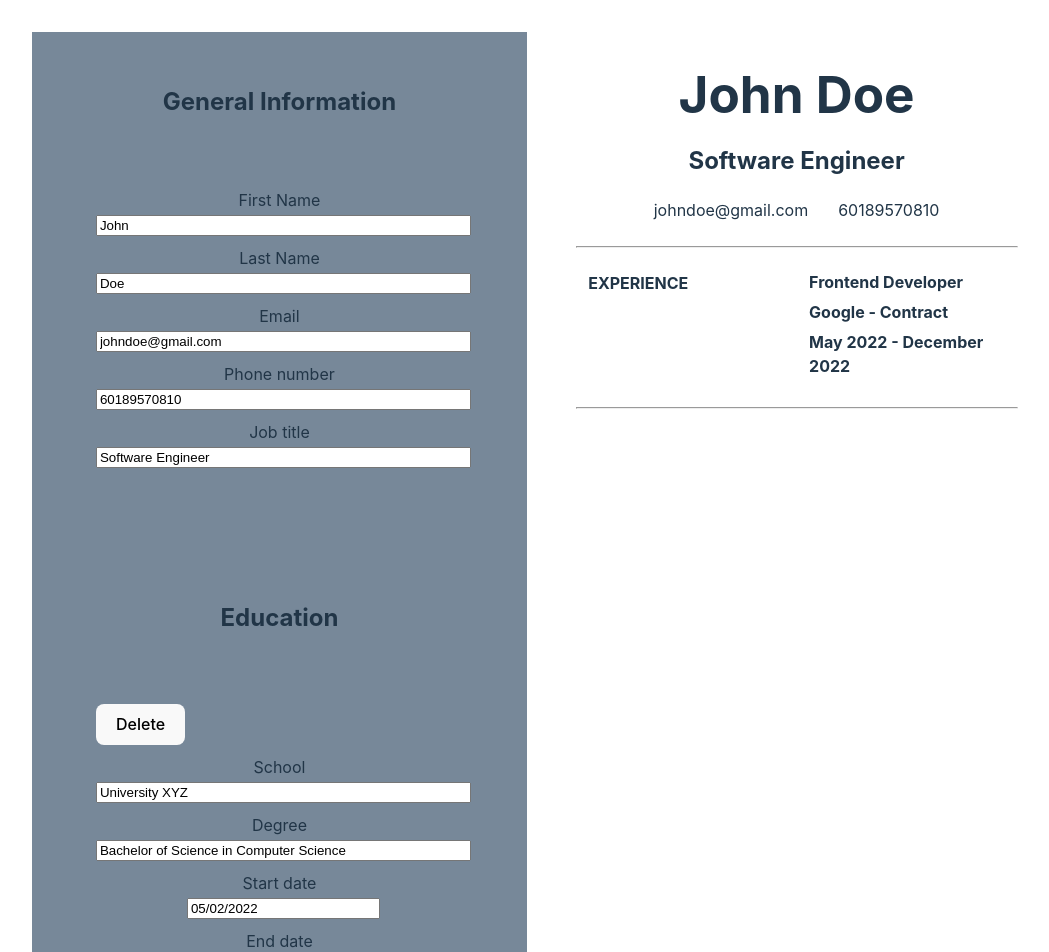
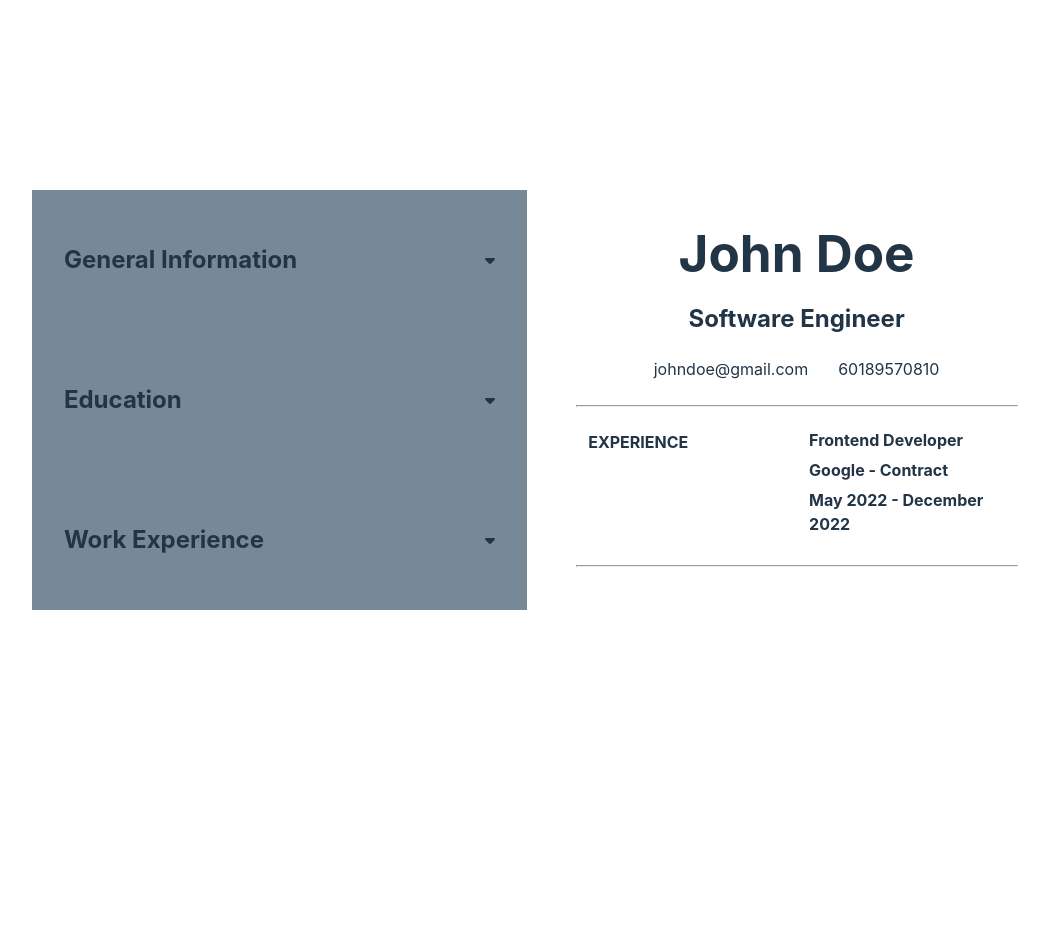
Before and after one commit to nabelk/cv-application, a React (Vite) app: page / in a window 1280 px wide. Shown: the top 952 px of the page, without its empty margins (102-1151 px from the left). After the commit the page ends 800 px from the top, so only its background shows below. Built offline with nearby package versions, Linux system fonts and the light colour scheme.

Commit message:
feat: implement show/hide function

```diff
--- a/src/components/education-form.jsx
+++ b/src/components/education-form.jsx
@@ -1,8 +1,11 @@
 import { useState } from 'react';
 import { Input } from './input';
+import { FontAwesomeIcon } from '@fortawesome/react-fontawesome';
+import { faCaretDown, faCaretUp } from '@fortawesome/free-solid-svg-icons';
 
 export function EducationForm({ initialEducationData, onFormDataChange }) {
     const [educationList, setEducationList] = useState(initialEducationData);
+    const [showEdu, setShowEdu] = useState(false);
 
     const handleAddEducation = () => {
         const newEducationList = [
@@ -81,9 +84,20 @@ export function EducationForm({ initialEducationData, onFormDataChange }) {
 
     return (
         <section>
-            <h2>Education</h2>
-            <div>{listItems}</div>
-            <button onClick={handleAddEducation}>Add Education</button>
+            <div style={{ display: 'flex', justifyContent: 'space-between', alignItems: 'center' }}>
+                <h2>Education </h2>
+                <span onClick={() => (showEdu ? setShowEdu(false) : setShowEdu(true))}>
+                    {!showEdu ? (
+                        <FontAwesomeIcon icon={faCaretDown} />
+                    ) : (
+                        <FontAwesomeIcon icon={faCaretUp} />
+                    )}
+                </span>
+            </div>
+            <div style={{ display: !showEdu ? 'none' : 'block' }}>{listItems}</div>
+            <button style={{ display: !showEdu ? 'none' : 'block' }} onClick={handleAddEducation}>
+                Add Education
+            </button>
         </section>
     );
 }
--- a/src/components/general-form.jsx
+++ b/src/components/general-form.jsx
@@ -1,8 +1,11 @@
 import { useState } from 'react';
 import { Input } from './input';
+import { FontAwesomeIcon } from '@fortawesome/react-fontawesome';
+import { faCaretDown, faCaretUp } from '@fortawesome/free-solid-svg-icons';
 
 export function GeneralInfoForm({ initialGeneralData, onFormDataChange }) {
     const [personalInfo, setPersonalInfo] = useState(initialGeneralData);
+    const [showPersonalInfo, setShowPersonalInfo] = useState(false);
 
     const handleInputChange = (e, field) => {
         const newPersonalInfo = [{ ...personalInfo[0], [field]: e.target.value }];
@@ -11,7 +14,7 @@ export function GeneralInfoForm({ initialGeneralData, onFormDataChange }) {
     };
 
     const listItems = personalInfo.map((info, idx) => (
-        <ul key={idx} style={{ listStyle: 'none' }}>
+        <ul key={idx} style={{ listStyle: 'none', display: !showPersonalInfo ? 'none' : 'block' }}>
             <li>
                 <Input
                     label='First Name'
@@ -57,7 +60,20 @@ export function GeneralInfoForm({ initialGeneralData, onFormDataChange }) {
 
     return (
         <section>
-            <h2>General Information</h2>
+            <div style={{ display: 'flex', justifyContent: 'space-between', alignItems: 'center' }}>
+                <h2>General Information </h2>
+                <span
+                    onClick={() =>
+                        showPersonalInfo ? setShowPersonalInfo(false) : setShowPersonalInfo(true)
+                    }
+                >
+                    {!showPersonalInfo ? (
+                        <FontAwesomeIcon icon={faCaretDown} />
+                    ) : (
+                        <FontAwesomeIcon icon={faCaretUp} />
+                    )}
+                </span>
+            </div>
             {listItems}
         </section>
     );
```
